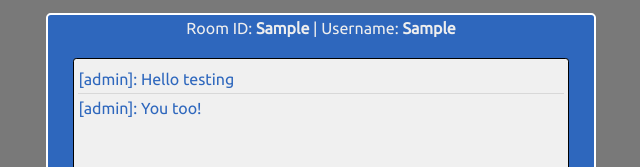
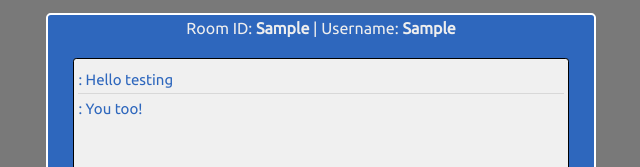
Before and after one commit to ne0rad/livechat_frontend, a React (Create React App) app: page / in a window 1280 px wide. Both pictures are taken after typing "Sample", "Sample" into the empty fields and a click on the button "Connect". Shown: the part 165-332 px from the top of the page, without its empty margins (319-959 px from the left). Built offline with nearby package versions, Linux system fonts and the light colour scheme; no server answers.

Commit message:
Updated Message.js

```diff
--- a/src/components/Message.js
+++ b/src/components/Message.js
@@ -1,7 +1,7 @@
 function Message({ message, isLast }) {
     return (
         <div className="message">
-            <span className="message-text">[admin]: {message.message}</span>
+            <span className="text-message"><b>{message.username}</b>: {message.message}</span>
             {!isLast && <hr />}
         </div>
     )
```
